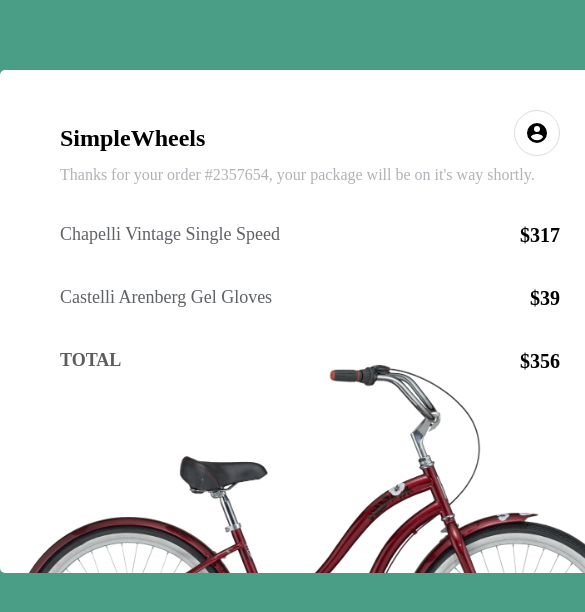
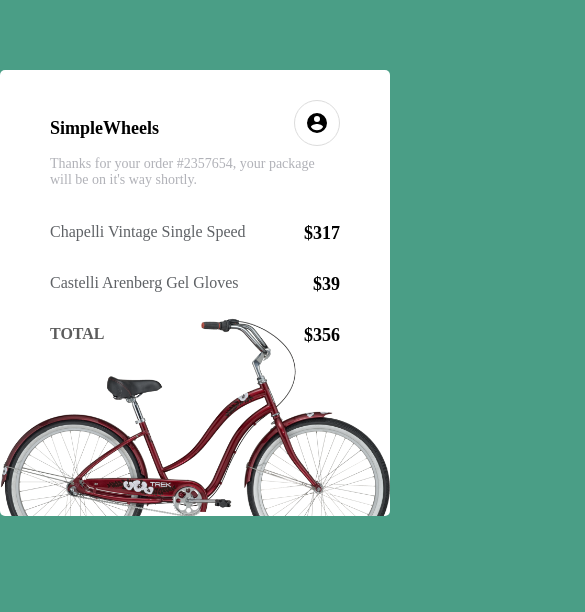
Before and after one commit to khhhrp/khhhrp.github.io, a plain HTML site: page frontloops-vdmkhrp/frontloops-3/index.html in a window 390 px wide. Shown: the top 612 px of the page, 585 px wide, since content can reach past the window. Drawn offline with Linux system fonts and the light colour scheme.

Commit message:
adaptive

```diff
--- a/frontloops-vdmkhrp/frontloops-3/styles.css
+++ b/frontloops-vdmkhrp/frontloops-3/styles.css
@@ -27,10 +27,11 @@
 }
 
 .container {
-  width: 620px;
+  max-width: 620px;
   margin-left: auto;
   margin-top: 70px;
   margin-right: auto;
+  margin-bottom: 70px;
   padding-top: 40px;
   padding-left: 60px;
   padding-right: 60px;
@@ -41,7 +42,7 @@
   background-image: url(./img/bicycle.png);
   background-size: 100%;
   background-repeat: no-repeat;
-  background-position: 10px 230px;
+  background-position: 0px 230px;
 }
 
 .header {
@@ -82,12 +83,12 @@
 .product {
   display: grid;
   gap: 40px;
-  overflow: hidden;
 }
 
 .product_row {
   display: grid;
-  grid-template-columns: 400px auto;
+  grid-template-columns: 1fr auto;
+  gap:40px;
 }
 
 .product__name {
@@ -97,7 +98,7 @@
 }
 
 .product__price {
-  margin-left: auto;
+  text-align: right;
   font-size: 20px;
   font-weight: 600;
 }
@@ -108,3 +109,35 @@
   color: #5c5c5c;
   overflow: hidden;
 }
+
+@media (max-width: 650px) {
+  .container {
+    max-width: 520px;
+    padding-top: 30px;
+    padding-left: 50px;
+    padding-right: 50px;
+    padding-bottom: 170px;
+    background-position: 0px 208px;
+  }
+
+  .header h2 {
+    font-size: 18px;
+  }
+
+  .text {
+    font-size: 14px;
+    margin-bottom: 35px;
+  }
+
+  .product {
+    gap: 30px;
+  }
+
+  .product__name {
+    font-size: 16px;
+  }
+
+  .product__price {
+    font-size: 18px;
+  }
+}
```
